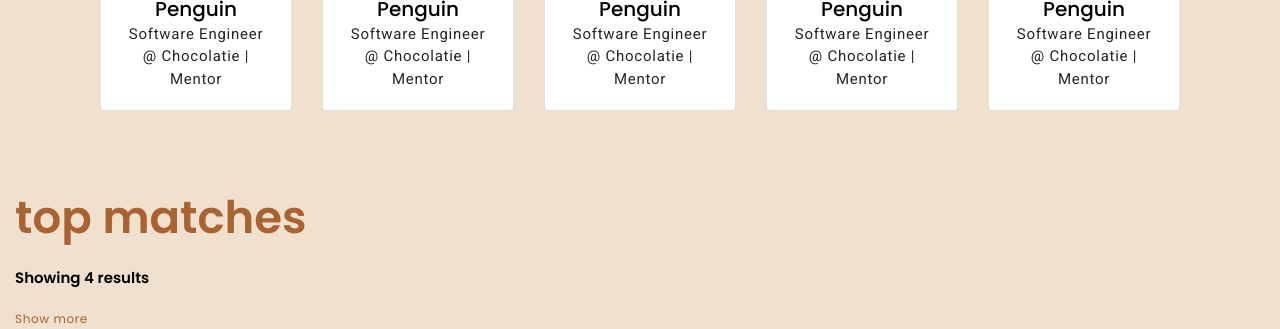
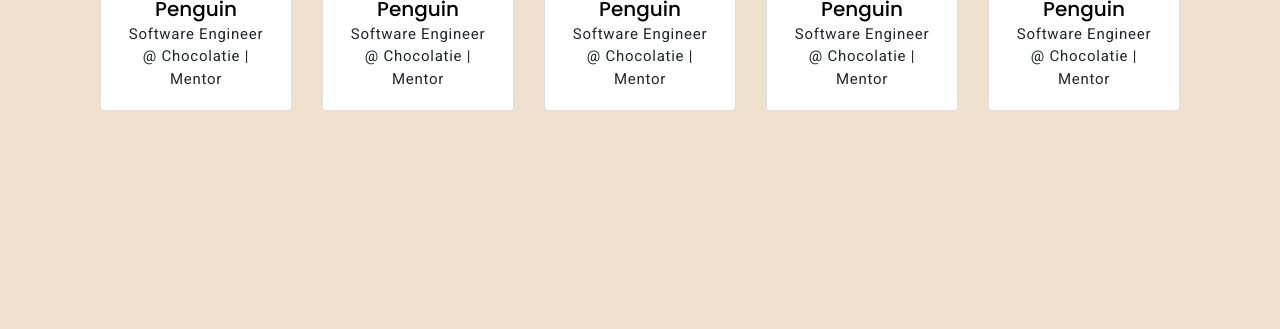
Before and after one commit to googleinterns/step-coffeepod, a plain HTML site: page coffeepod/src/main/webapp/find.html in a window 1280 px wide. Shown: the part 867-1196 px from the top of the page. After the commit the page ends 1026 px from the top, so only its background shows below. Drawn offline with nearby package versions, Linux system fonts and the light colour scheme.

Commit message:
Remove unnecessary content

```diff
--- a/coffeepod/src/main/webapp/find.html
+++ b/coffeepod/src/main/webapp/find.html
@@ -279,20 +279,6 @@
 
 
 
-        <div class="col-md-12">
-
-            <div>
-              <div class="row">
-                <div class="col-md-12" style="margin-top:15px">
-                  <p class="subpage-title"> top matches </p>
-                  <p class="subtitle-poppins"> Showing 4 results </p>
-                  <a href="#" class="side-choice"> Show more</a>
-                </div>
-              </div>
-            </div>
-
-
-
         <!--
         <div class="col-md-4">
             <div class="cont shadow-sm">
```
